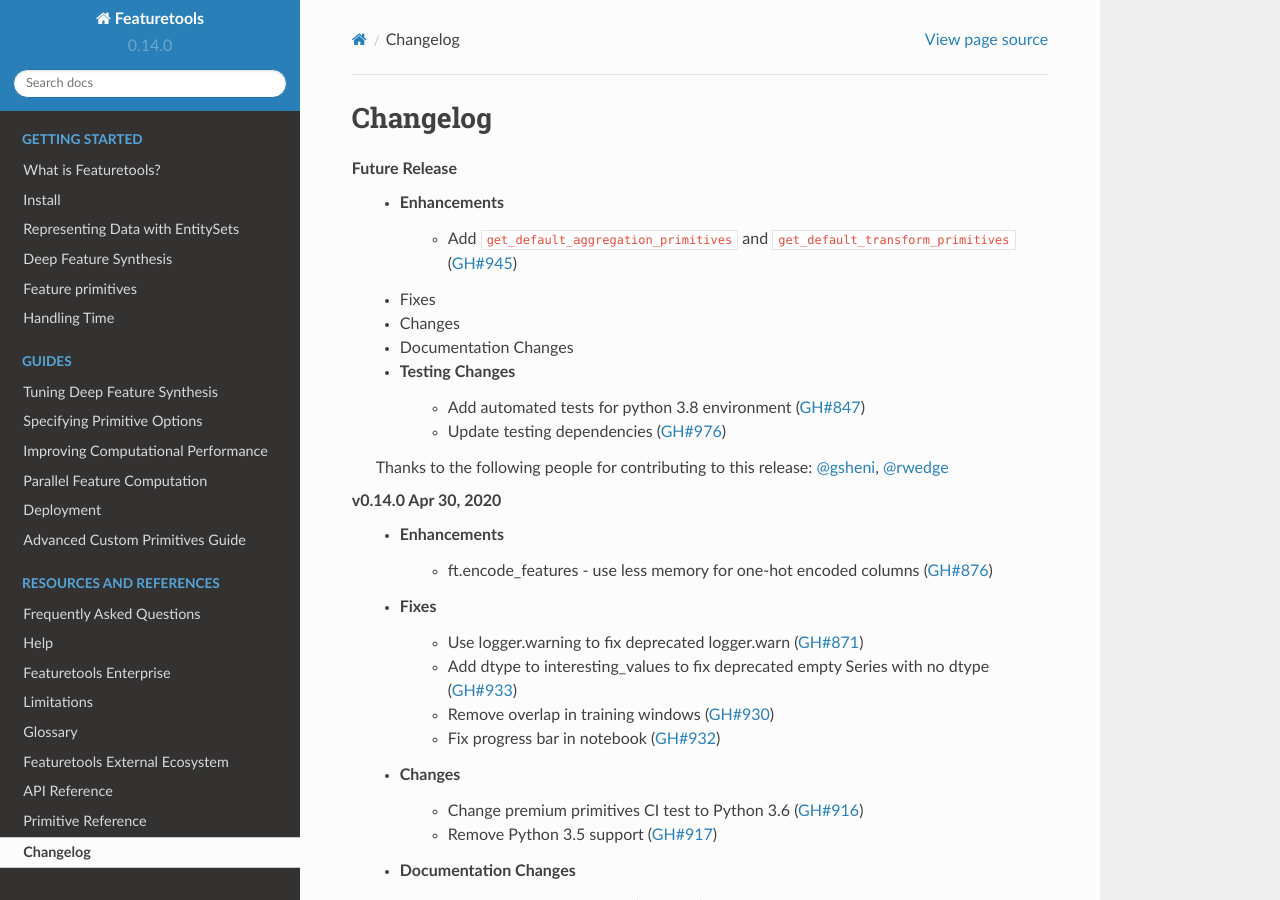
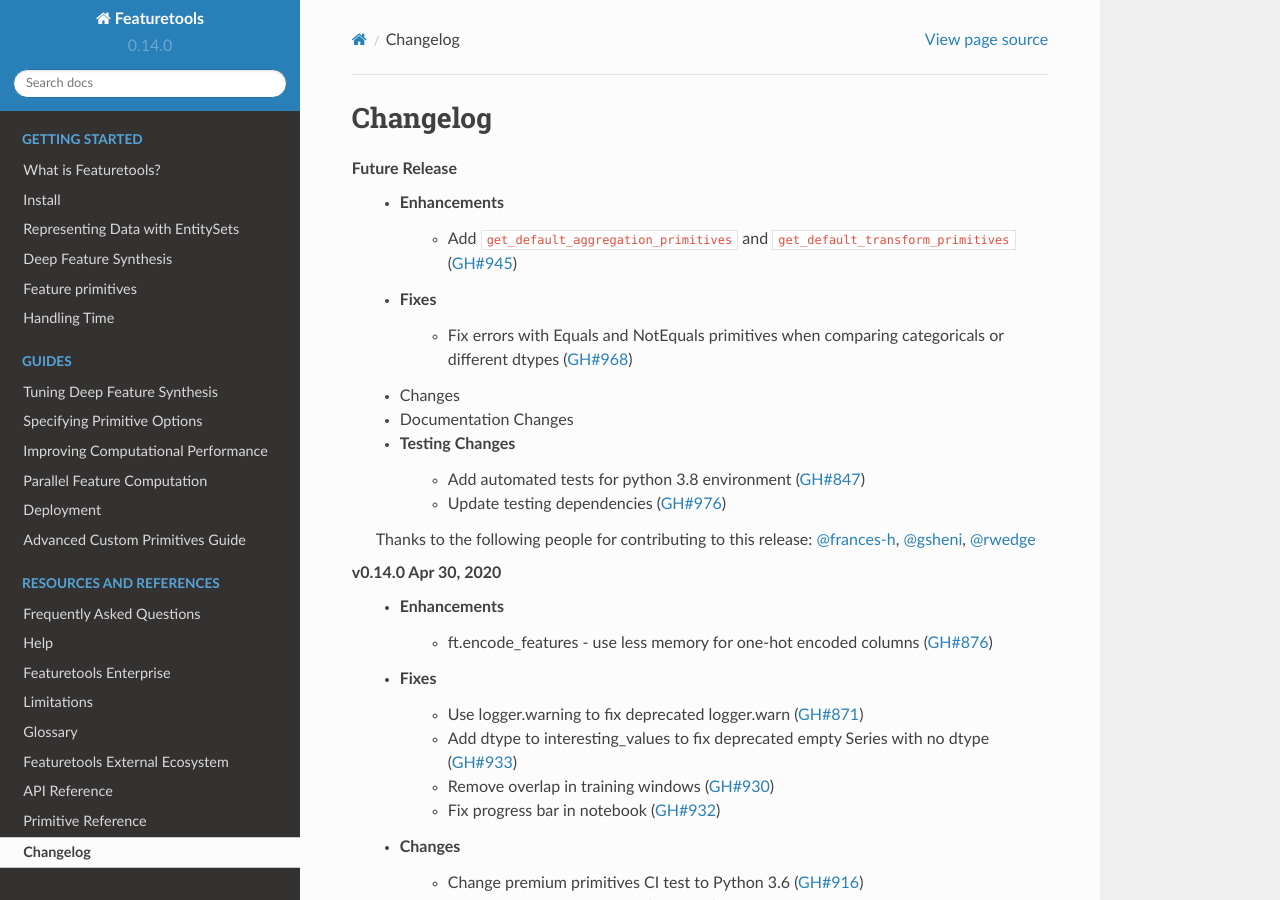
Before and after one commit to alteryx/featuretools, a Sphinx documentation site: the page built from docs/source/changelog.rst, in a window 1280 px wide and 900 px high. Built offline with Sphinx 7.4.7 and the Read the Docs theme 2.0.0, drawn with Linux system fonts in a browser that asks for light colours; pages that are not in the unit, such as notebooks, are missing from menus; comment, search, counter and statistics services are not loaded.

Commit message:
changelog

```diff
--- a/docs/source/changelog.rst
+++ b/docs/source/changelog.rst
@@ -6,6 +6,7 @@
     * Enhancements
         * Add ``get_default_aggregation_primitives`` and ``get_default_transform_primitives`` (:pr:`945`)
     * Fixes
+        * Fix errors with Equals and NotEquals primitives when comparing categoricals or different dtypes (:pr:`968`)
     * Changes
     * Documentation Changes
     * Testing Changes
@@ -13,7 +14,7 @@
         * Update testing dependencies (:pr:`976`)
 
     Thanks to the following people for contributing to this release:
-    :user:`gsheni`, :user:`rwedge`
+    :user:`frances-h`, :user:`gsheni`, :user:`rwedge`
 
 **v0.14.0 Apr 30, 2020**
     * Enhancements
```
